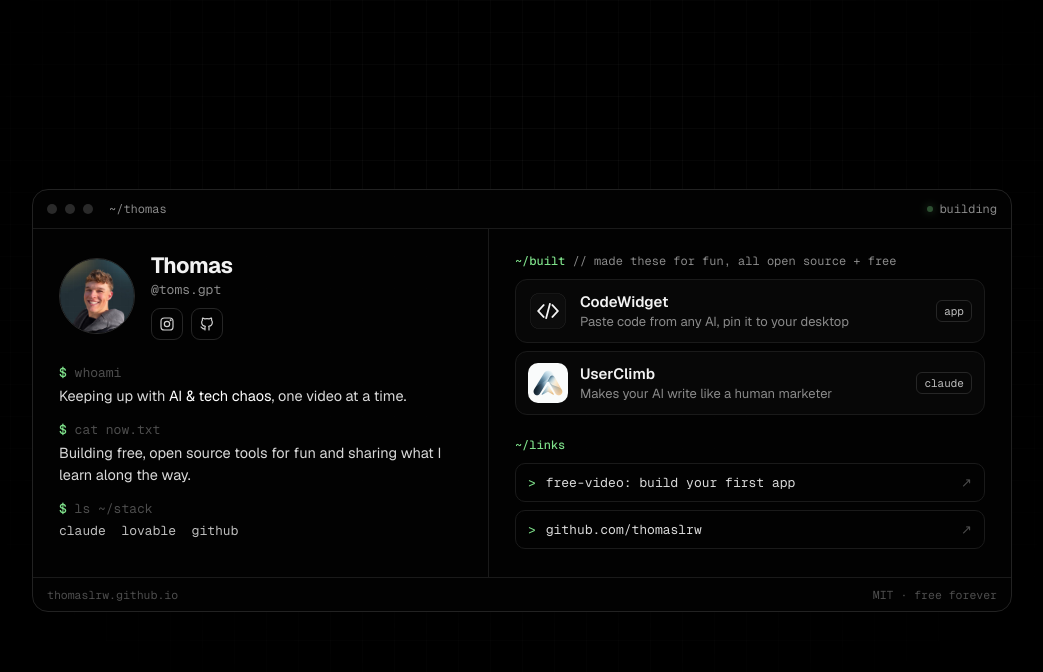
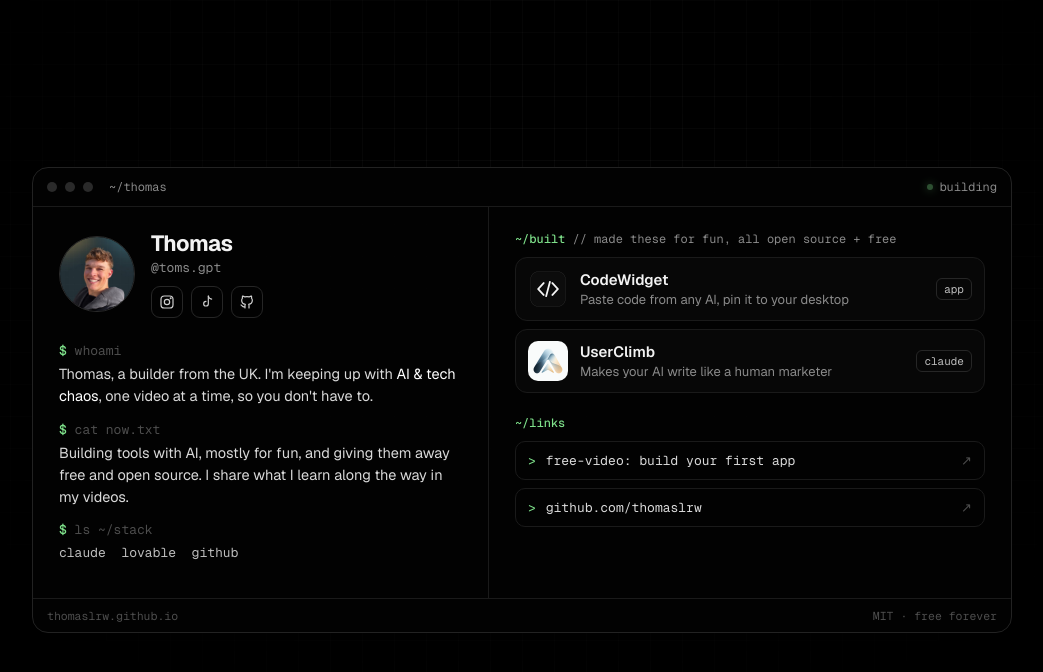
Before and after one commit to thomaslrw/thomaslrw.github.io, a plain HTML site: page index.html in a window 1280 px wide. Shown: the whole page, without its empty margins (118-1161 px from the left). Drawn offline with nearby package versions, Linux system fonts and the light colour scheme.

Commit message:
Deploy with GitHub Actions, longer about me, TikTok link
Co-Authored-By: Claude Opus 5.5 <noreply@anthropic.com>
Claude-Session: https://claude.ai/code/session_017AiLmdtveXdU2VAx4AALy7

```diff
--- a/index.html
+++ b/index.html
@@ -8,7 +8,7 @@
 <meta property="og:type" content="website">
 <meta property="og:url" content="https://thomaslrw.github.io/">
 <meta property="og:title" content="Thomas: things I've built">
-<meta property="og:description" content="Keeping up with AI and tech chaos, one video at a time. Free, open source tools I've built for fun.">
+<meta property="og:description" content="Keeping up with AI and tech chaos, one video at a time. Free, open source tools I've built with AI.">
 <meta property="og:image" content="https://thomaslrw.github.io/img/thomas.jpg">
 <meta name="theme-color" content="#000000">
 <link rel="icon" href="img/thomas.jpg">
@@ -132,9 +132,9 @@
           </div>
           <div class="term">
             <div class="p"><b>$</b> whoami</div>
-            <p class="out">Keeping up with <em>AI &amp; tech chaos</em>, one video at a time.</p>
+            <p class="out">Thomas, a builder from the UK. I'm keeping up with <em>AI &amp; tech chaos</em>, one video at a time, so you don't have to.</p>
             <div class="p"><b>$</b> cat now.txt</div>
-            <p class="out">Building free, open source tools for fun and sharing what I learn along the way.</p>
+            <p class="out">Building tools with AI, mostly for fun, and giving them away free and open source. I share what I learn along the way in my videos.</p>
             <div class="p stack"><b>$</b> ls ~/stack</div>
             <p class="out stack mono">claude&nbsp;&nbsp;lovable&nbsp;&nbsp;github <span class="cursor" aria-hidden="true"></span></p>
           </div>
@@ -163,6 +163,7 @@
   ];
   const SOCIALS = [
     { label: "Instagram", url: "https://www.instagram.com/toms.gpt/", svg: '<rect x="3" y="3" width="18" height="18" rx="5"/><circle cx="12" cy="12" r="4"/><circle cx="17.5" cy="6.5" r="0.6" fill="currentColor"/>' },
+    { label: "TikTok", url: "https://www.tiktok.com/@thomas.lrw", svg: '<path d="M14 3v11.5a3.5 3.5 0 1 1-3.5-3.5"/><path d="M14 3c.4 2.6 2.2 4.4 5 4.6"/>' },
     { label: "GitHub", url: "https://github.com/thomaslrw", svg: '<path d="M9 19c-4 1.4-4-2-6-2.5M15 21v-3.5c0-1 .1-1.4-.5-2 2.8-.3 5.5-1.4 5.5-6a4.6 4.6 0 0 0-1.3-3.2 4.2 4.2 0 0 0-.1-3.2s-1.1-.3-3.5 1.3a12 12 0 0 0-6.2 0C6.5 2.8 5.4 3.1 5.4 3.1a4.2 4.2 0 0 0-.1 3.2A4.6 4.6 0 0 0 4 9.5c0 4.6 2.7 5.7 5.5 6-.6.6-.6 1.2-.5 2V21"/>' },
   ];
 
```
Also changed, not shown: 1 other file.
